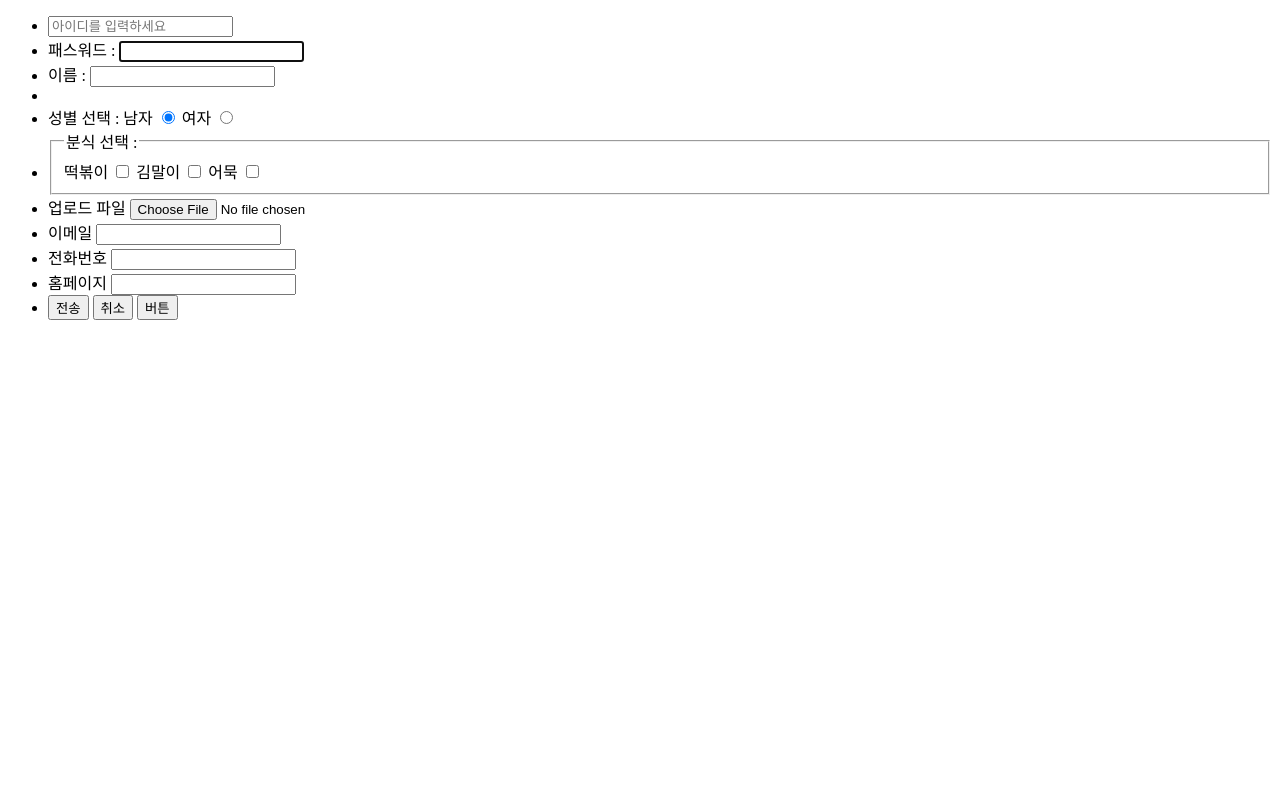
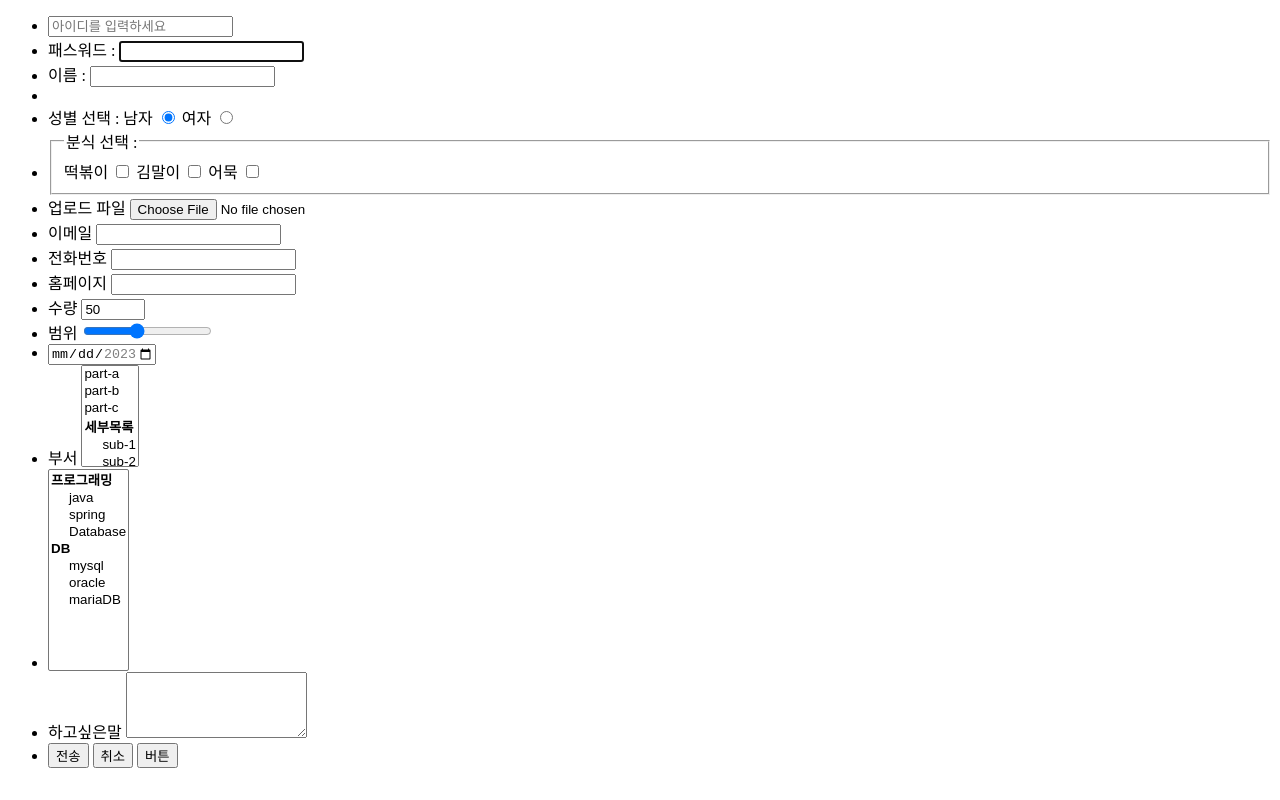
Before and after one commit to Jieun714/PDA-FrontEnd, a plain HTML site: page Day02/form2.html in a window 1280 px wide. Drawn offline with Linux system fonts and the light colour scheme.

Commit message:
add form2.html

```diff
--- a/Day02/form2.html
+++ b/Day02/form2.html
@@ -10,11 +10,13 @@
 <body>
     <form method="get" action="r">
         <ul>
+            <!-- input type text -->
             <li>
                 <label for="id"></label>
                 <input type="text" name="id" id="id" required placeholder="아이디를 입력하세요" maxlength="5"
                     focus><!-- readonly로 하면 입력을 고정할 수 있음-->
             </li>
+            <!-- input tpye password -->
             <li>
                 <label for="pwd">패스워드 : </label>
                 <input type="password" id="pwd" name="pwd" required maxlength="5" minlength="3" autofocus>
@@ -26,6 +28,7 @@
             <li>
                 <input type="hidden" name="data" value="test">
             </li>
+            <!-- input type radio -->
             <li>
                 <label>성별 선택 : </label>
                 <label for="m">남자</label>
@@ -33,6 +36,7 @@
                 <label for="w">여자</label>
                 <input type="radio" id="w" value="여자" name="gender">
             </li>
+            <!-- input type fieldset -->
             <li>
                 <fieldset>
                     <legend>분식 선택 : </legend>
@@ -44,10 +48,12 @@
                     <input type="checkbox" value="어묵" id="f3" name="favfood">
                 </fieldset>
             </li>
+            <!-- input type file -->
             <li>
                 <label for="file1">업로드 파일</label>
                 <input type="file" value="file1" name="file1">
             </li>
+            <!-- input type email, tel, url -->
             <li>
                 <label for="myemail">이메일</label>
                 <input type="email" id="myemail" name="myemail" required>
@@ -61,6 +67,48 @@
                 <input type="url" id="mypage" name="mypage" required>
             </li>
             <li>
+                <label>수량</label>
+                <input type="number" name="stack_number" id="stack_number" min="30" max="100" step="10" value="50">
+            </li>
+            <li>
+                <label>범위</label>
+                <input type="range" name="range" id="range" min="10" max="20" step="2" value="14">
+            </li>
+            <li>
+                <input type="date" min="2023-07-05" max="2023-08-01">
+            </li>
+            <li>
+                <label for="dept">부서</label>
+                <select id="dept" name="dept" size="5" multiple>
+                    <option value="a">part-a</option>
+                    <option value="b">part-b</option>
+                    <option value="c">part-c</option>
+                    <optgroup label="세부목록">
+                        <option value="sub-1">sub-1</option>
+                        <option value="sub-2">sub-2</option>
+                        <option value="sub-3">sub-3</option>
+                    </optgroup>
+                </select>
+            </li>
+            <li>
+                <select id="fav" name="fac" size="10" multiple>
+                    <optgroup label="프로그래밍">
+                        <option value="p1">java</option>
+                        <option value="p2">spring</option>
+                        <option value="p3">Database</option>
+                    </optgroup>
+                    <optgroup label="DB">
+                        <option value="DB-1">mysql</option>
+                        <option value="DB-2">oracle</option>
+                        <option value="DB-3">mariaDB</option>
+                    </optgroup>
+                </select>
+            </li>
+            <li>
+                <label for="talk">하고싶은말</label>
+                <textarea name="talk" id="talk" rows="4" cols="20"></textarea>
+            </li>
+            <li>
                 <!-- <input type="submit" value="전송" id="send"> -->
                 <!-- <input type="reset" value="취소"> -->
                 <button type="submit" id="send">전송</button>
```
